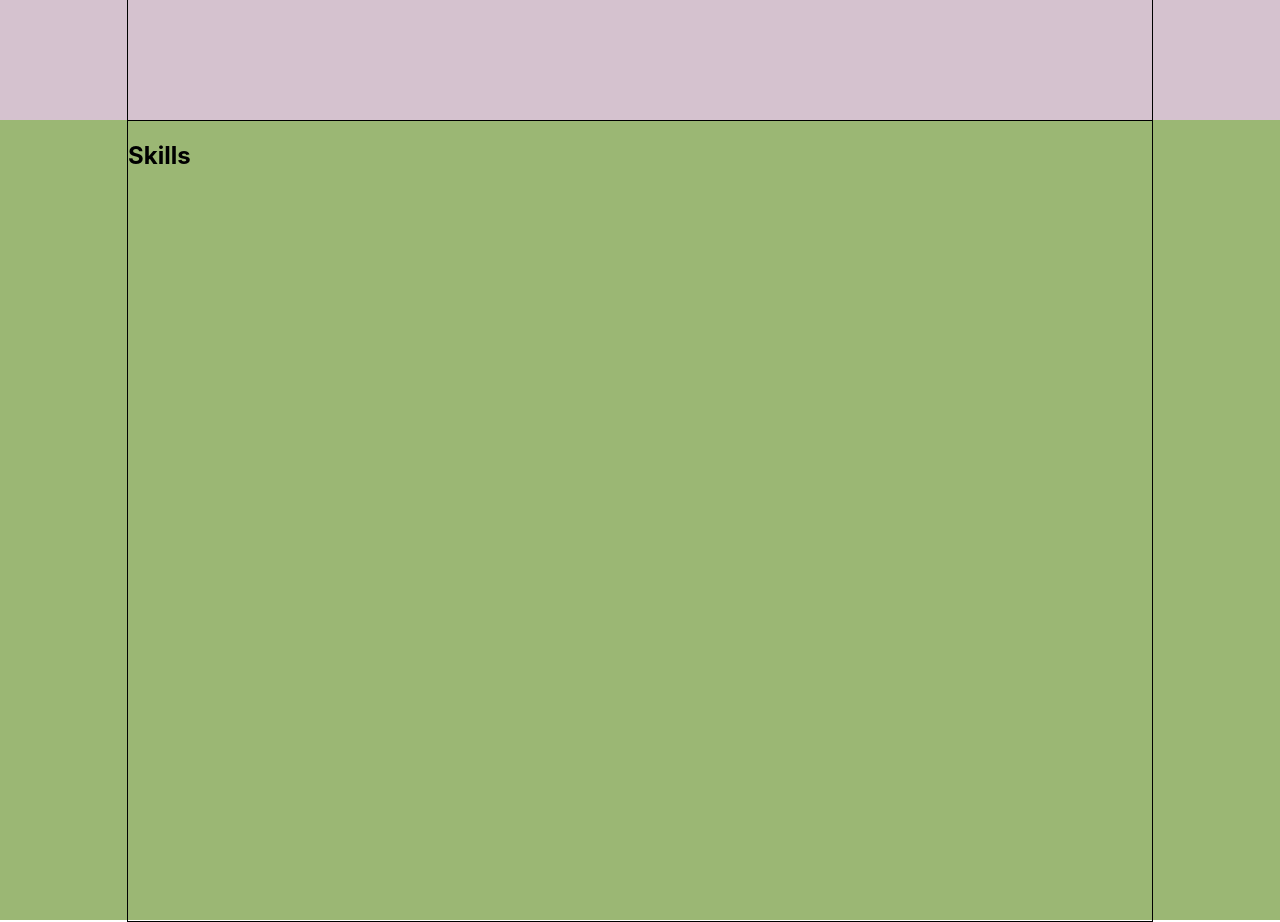
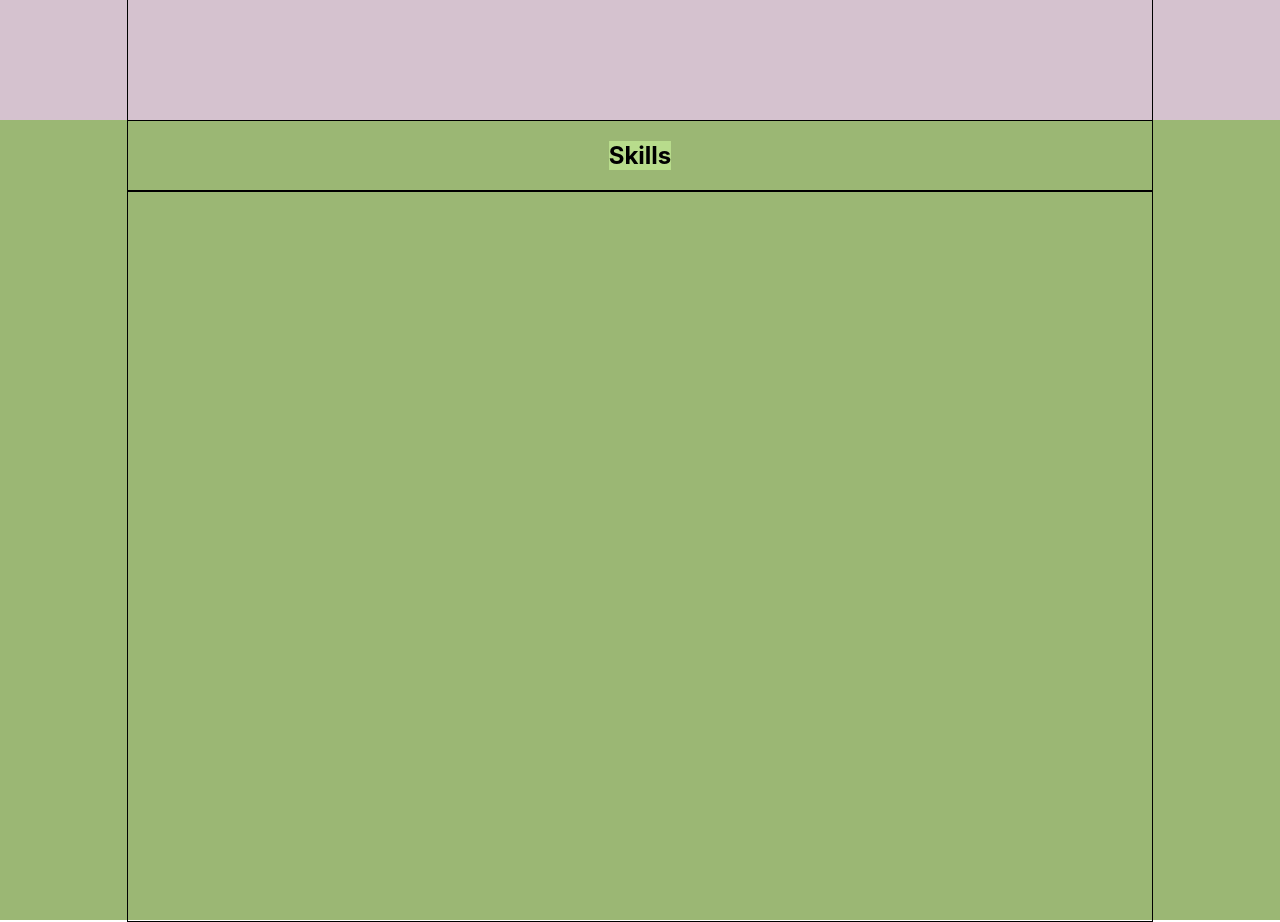
Before and after one commit to Kliapwnz/Portfolio, a React (Create React App) app: page / in a window 1280 px wide. Shown: the part 760-1682 px from the top of the page. Built offline with nearby package versions, Linux system fonts and the light colour scheme.

Commit message:
Skills.tsx

```diff
--- a/src/skills/Skills.module.css
+++ b/src/skills/Skills.module.css
@@ -4,5 +4,15 @@
 }
 
 .skillsContainer {
-    align-items: flex-start;
+    align-items: center;
+    flex-direction: column;
+    justify-content: flex-start;
 }
+.title {
+    background-color: #b8dc8c
+}
+
+.skills {
+    border: 1px solid;
+    width: 100%;
+}
--- a/src/skills/Skills.tsx
+++ b/src/skills/Skills.tsx
@@ -6,8 +6,10 @@
     return (
         <div className={s.skillsBlock}>
             <div className={`${sc.container} ${s.skillsContainer}`}>
-                <h2>Skills</h2>
-                <div className={s.skills}></div>
+                <h2 className={s.title}>Skills</h2>
+                <div className={s.skills}>
+
+                </div>
             </div>
 
         </div>
```
